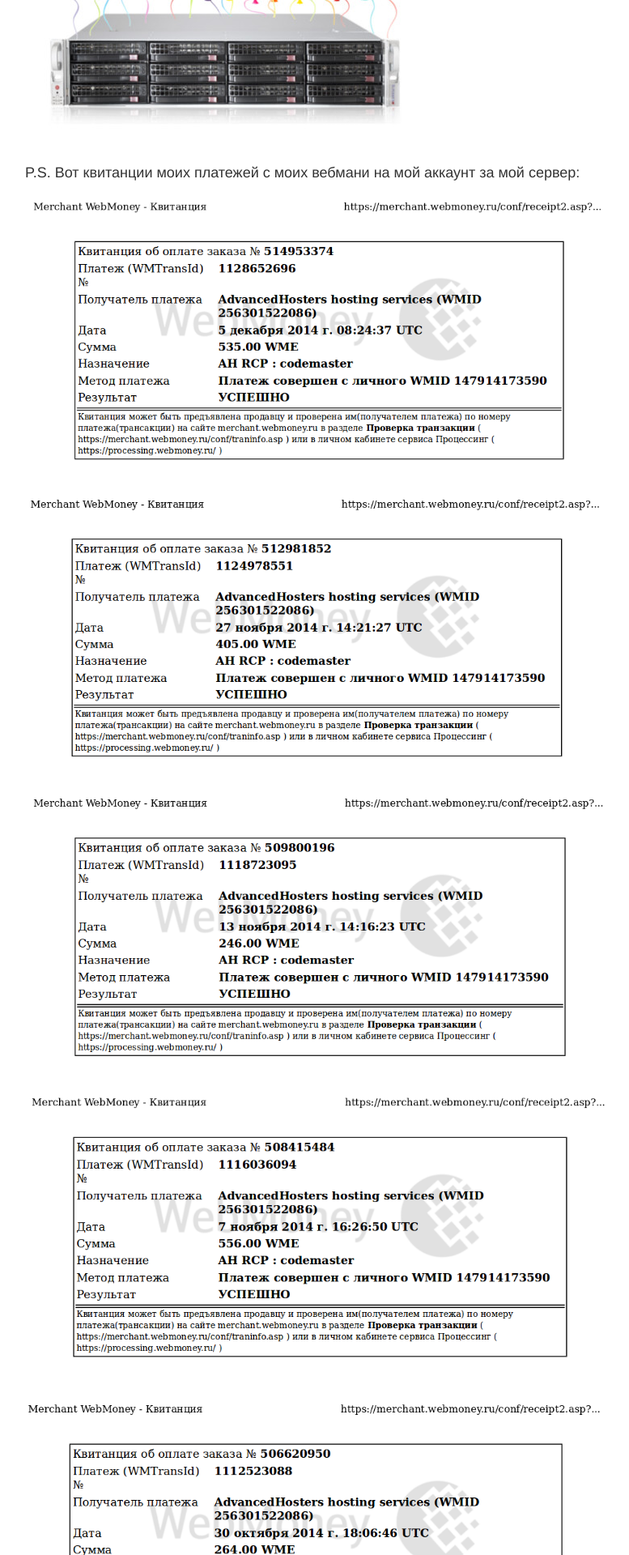
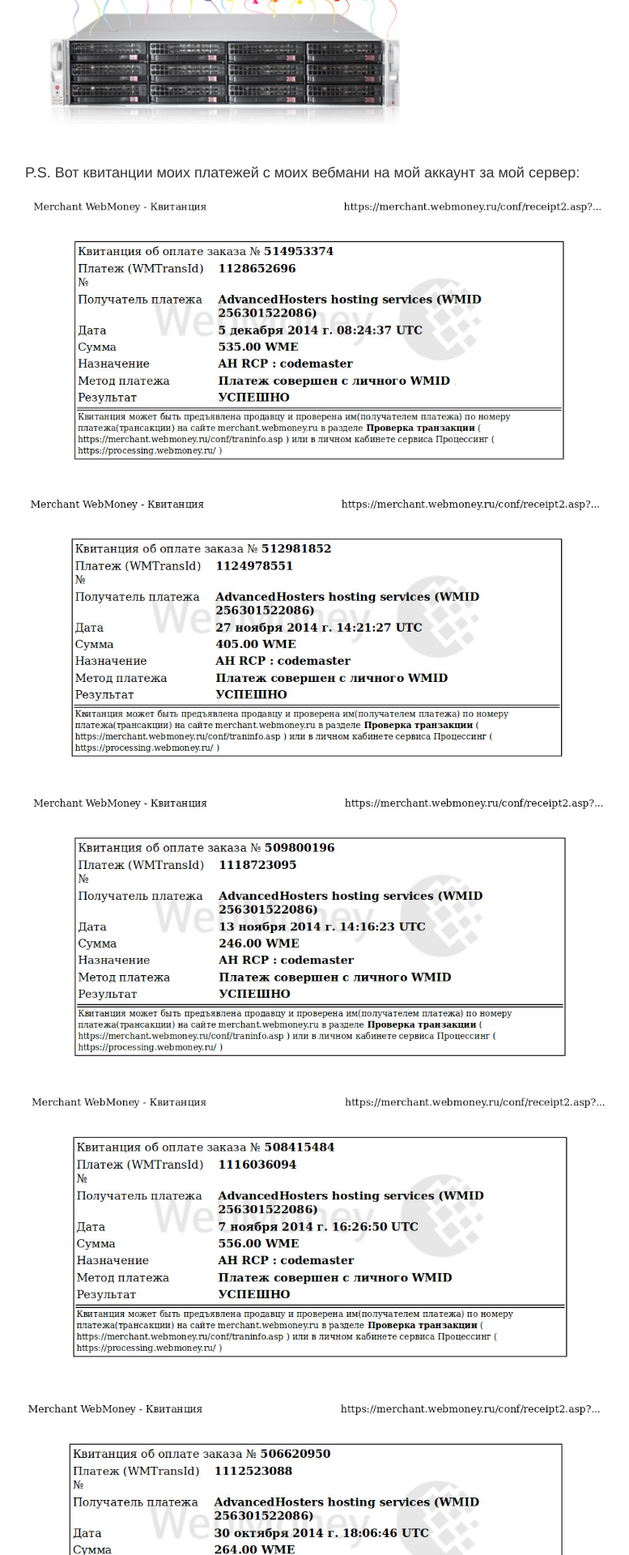
Before and after one commit to decrafts/r, a Jekyll site: the page built from _posts/uncheck/2015-04-01-pro-server-2.md, in a window 1280 px wide. Shown: the part 660-2580 px from the top of the page at 81% size, without its empty margins (249-1026 px from the left). Built offline with Jekyll 4.4.1, drawn with Linux system fonts in a browser that asks for light colours; comment, search, counter and statistics services are not loaded.

Commit message:
Update 2015-04-01-pro-server-2.md

```diff
--- a/_posts/uncheck/2015-04-01-pro-server-2.md
+++ b/_posts/uncheck/2015-04-01-pro-server-2.md
@@ -32,24 +32,24 @@
 
 
 
-![_config.yml](/images/uncheck/pro-server-2-2.jpg)
+![_config.yml](/images/uncheck/pro-server-3-2.jpg)
 
 
 
 
-![_config.yml](/images/uncheck/pro-server-2-3.jpg)
+![_config.yml](/images/uncheck/pro-server-3-3.jpg)
 
 
 
 
-![_config.yml](/images/uncheck/pro-server-2-4.jpg)
+![_config.yml](/images/uncheck/pro-server-3-4.jpg)
 
 
 
 
-![_config.yml](/images/uncheck/pro-server-2-5.jpg)
+![_config.yml](/images/uncheck/pro-server-3-5.jpg)
 
 
 
 
-![_config.yml](/images/uncheck/pro-server-2-6.jpg)
+![_config.yml](/images/uncheck/pro-server-3-6.jpg)
```
